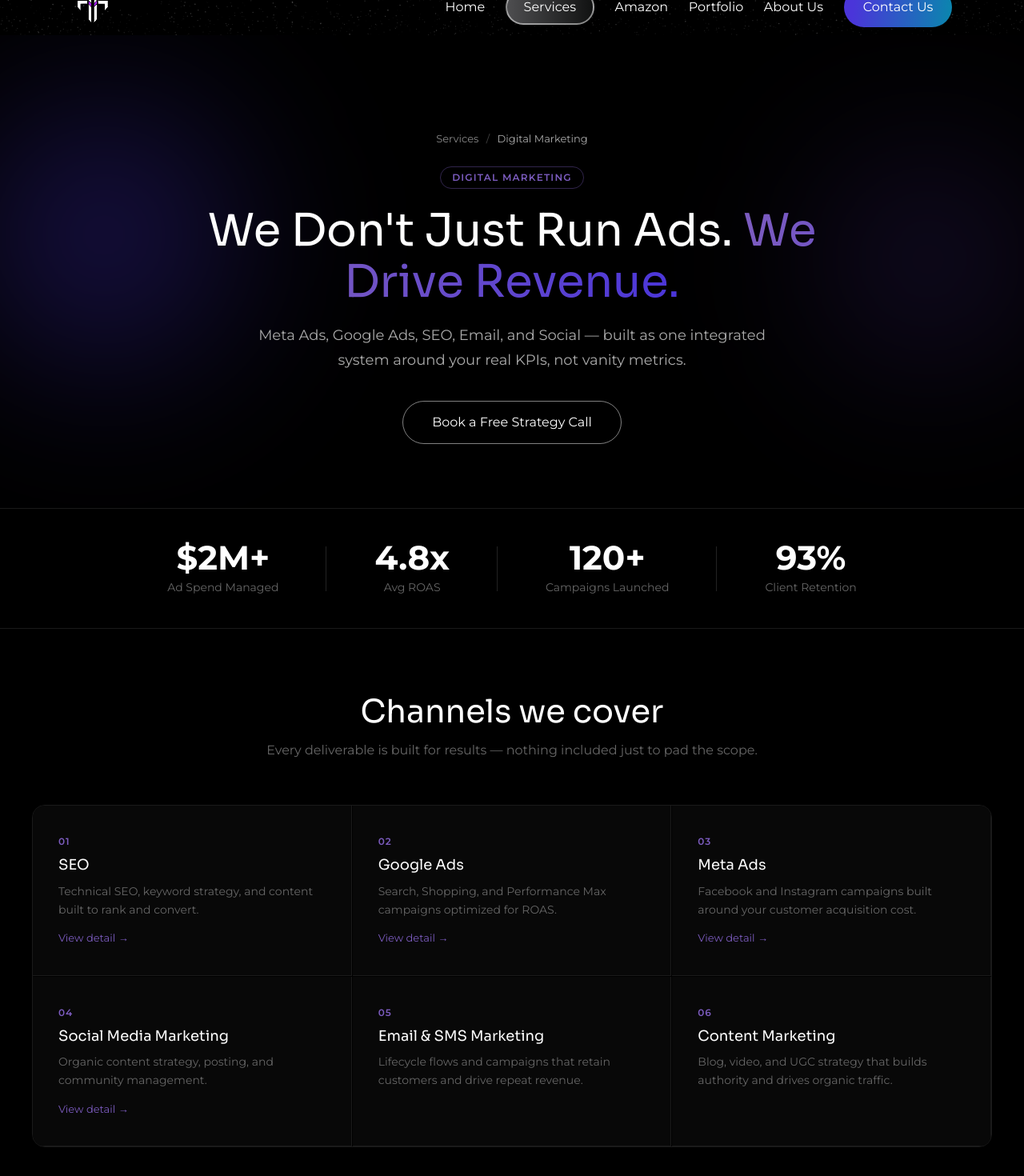
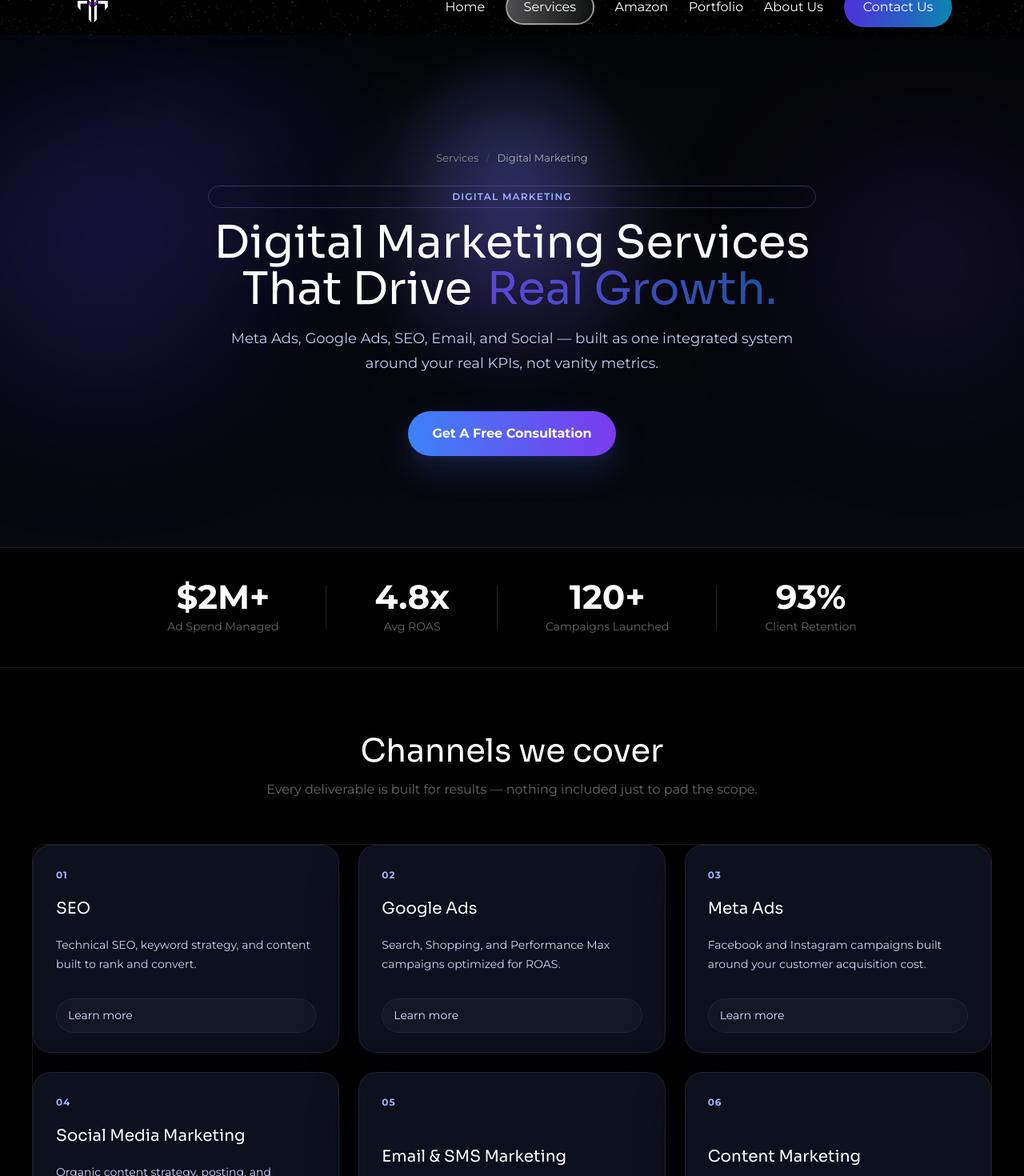
Before and after one commit to hamzaabialal/techticks-new, a React (Create React App) app: page /services/digital-marketing in a window 1280 px wide. Shown: the part 100-1570 px from the top of the page at 80% size. Built offline with nearby package versions, Linux system fonts and the light colour scheme.

Commit message:
Refine digital marketing service page

```diff
--- a/src/component/SubServicePage.js
+++ b/src/component/SubServicePage.js
@@ -1,14 +1,18 @@
 import { useNavigate, NavLink } from 'react-router-dom'
+import Testimonials from './testonomial'
 
 function SubServicePage({ data }) {
 	const navigate = useNavigate()
 	const { breadcrumb, breadcrumbLinks, hero, stats, platforms, servicesTitle, services, process, relatedServices } = data
 
+	const heroCtaText = data.hero?.ctaText || 'Book a Free Strategy Call'
+	const heroCtaLink = data.hero?.ctaLink || '/contactUs'
+
 	return (
-		<div className='ssp-page'>
+		<div className={`ssp-page ${data.pageClass || ""}`}>
 
 			{/* ── HERO ─────────────────────────────────── */}
-			<section className='ssp-hero'>
+			<section className={`ssp-hero ${data.hero?.bgClass || ""}`}>
 				<div className='ssp-blob ssp-blob-left' />
 				<div className='ssp-blob ssp-blob-right' />
 
@@ -33,8 +37,8 @@ function SubServicePage({ data }) {
 						<span className='ssp-hero-highlight'>{hero.titleHighlight}</span>
 					</h1>
 					<p className='ssp-hero-sub'>{hero.subtitle}</p>
-					<button className='ssp-hero-cta' onClick={() => navigate('/contactUs')}>
-						Book a Free Strategy Call
+					<button className='ssp-hero-cta' onClick={() => navigate(heroCtaLink)}>
+						{heroCtaText}
 					</button>
 				</div>
 			</section>
@@ -70,18 +74,27 @@ function SubServicePage({ data }) {
 				</div>
 
 				<div className='ssp-services-grid'>
-					{services.map((s, i) => (
+					{services.map((s, i) => {
+						const serviceLink = s.ctaLink || s.link
+						const serviceLabel = s.ctaText || 'View detail →'
+						return (
 							<div key={i} className='ssp-service-card'>
 								<span className='ssp-card-num'>{s.num}</span>
 								<h3>{s.title}</h3>
 								<p>{s.desc}</p>
-							{s.link && (
-								<NavLink to={s.link} className='ssp-card-link'>
-									View detail →
+								{s.icon && (
+									<div className='ssp-card-icon'>
+										<img src={s.icon} alt='' />
+									</div>
+								)}
+								{serviceLink && (
+									<NavLink to={serviceLink} className='ssp-card-link'>
+										{serviceLabel}
 									</NavLink>
 								)}
 							</div>
-					))}
+						)
+					})}
 				</div>
 			</section>
 
@@ -122,12 +135,23 @@ function SubServicePage({ data }) {
 				</div>
 			</section>
 
+			{/* ── TESTIMONIALS ────────────────────────── */}
+			{data.pageClass === 'ssp-page--digital-marketing' && <Testimonials />}
+
 			{/* ── FINAL CTA ────────────────────────────── */}
+			{data.cta ? (
+				<section className='ssp-cta'>
+					<h2>{data.cta.title || 'Ready to get started?'}</h2>
+					<p>{data.cta.subtitle || 'Book a free strategy call and we will build a plan around your specific goals.'}</p>
+					<button onClick={() => navigate(data.cta.buttonLink || '/contactUs')}>{data.cta.buttonText || 'Book a Free Strategy Call'}</button>
+				</section>
+			) : (
 				<section className='ssp-cta'>
 					<h2>Ready to get started?</h2>
 					<p>Book a free strategy call and we will build a plan around your specific goals.</p>
 					<button onClick={() => navigate('/contactUs')}>Book a Free Strategy Call</button>
 				</section>
+			)}
 
 		</div>
 	)
--- a/src/component/subServicesData.js
+++ b/src/component/subServicesData.js
@@ -66,14 +66,19 @@ export const subServicesData = {
 	},
 
 	'digital-marketing': {
+		pageClass: 'ssp-page--digital-marketing',
 		breadcrumb: ['Services', 'Digital Marketing'],
 		breadcrumbLinks: ['/services'],
 		hero: {
 			tag: 'Digital Marketing',
-			title: "We Don't Just Run Ads.",
-			titleHighlight: 'We Drive Revenue.',
+			title: 'Digital Marketing Services That Drive',
+			titleHighlight: 'Real Growth.',
 			subtitle:
 				'Meta Ads, Google Ads, SEO, Email, and Social — built as one integrated system around your real KPIs, not vanity metrics.',
+			// optional fields for page-specific hero CTA and background
+			ctaText: 'Get A Free Consultation',
+			ctaLink: '/contactUs',
+			bgClass: 'ssp-hero--bg-spot',
 		},
 		stats: [
 			{ value: '$2M+', label: 'Ad Spend Managed' },
@@ -88,36 +93,62 @@ export const subServicesData = {
 				title: 'SEO',
 				desc: 'Technical SEO, keyword strategy, and content built to rank and convert.',
 				link: '/services/digital-marketing/seo',
+				icon: '',
+				ctaText: 'Learn more',
+				ctaLink: '/services/digital-marketing/seo',
 			},
 			{
 				num: '02',
 				title: 'Google Ads',
 				desc: 'Search, Shopping, and Performance Max campaigns optimized for ROAS.',
 				link: '/services/digital-marketing/google-ads',
+				icon: '',
+				ctaText: 'Learn more',
+				ctaLink: '/services/digital-marketing/google-ads',
 			},
 			{
 				num: '03',
 				title: 'Meta Ads',
 				desc: 'Facebook and Instagram campaigns built around your customer acquisition cost.',
 				link: '/services/digital-marketing/meta-ads',
+				icon: '',
+				ctaText: 'Learn more',
+				ctaLink: '/services/digital-marketing/meta-ads',
 			},
 			{
 				num: '04',
 				title: 'Social Media Marketing',
 				desc: 'Organic content strategy, posting, and community management.',
 				link: '/services/digital-marketing/social-media',
+				icon: '',
+				ctaText: 'Learn more',
+				ctaLink: '/services/digital-marketing/social-media',
 			},
 			{
 				num: '05',
 				title: 'Email & SMS Marketing',
 				desc: 'Lifecycle flows and campaigns that retain customers and drive repeat revenue.',
+				icon: '',
+				ctaText: 'Learn more',
+				ctaLink: '',
 			},
 			{
 				num: '06',
 				title: 'Content Marketing',
 				desc: 'Blog, video, and UGC strategy that builds authority and drives organic traffic.',
+				icon: '',
+				ctaText: 'Learn more',
+				ctaLink: '',
 			},
 		],
+		// optional final CTA override for page
+		cta: {
+			title: "Let's Grow Your Store.",
+			subtitle: "Book a free 30-minute audit call. We'll review your current setup and show you exactly where to unlock more revenue.",
+			buttonText: 'Book A Free Call',
+			buttonLink: '/contactUs',
+			variantClass: '',
+		},
 		process: {
 			title: 'How we run your marketing',
 			steps: [
```
Also changed, not shown: src/App.css. Lines whose indentation alone changed are shown as unchanged.
